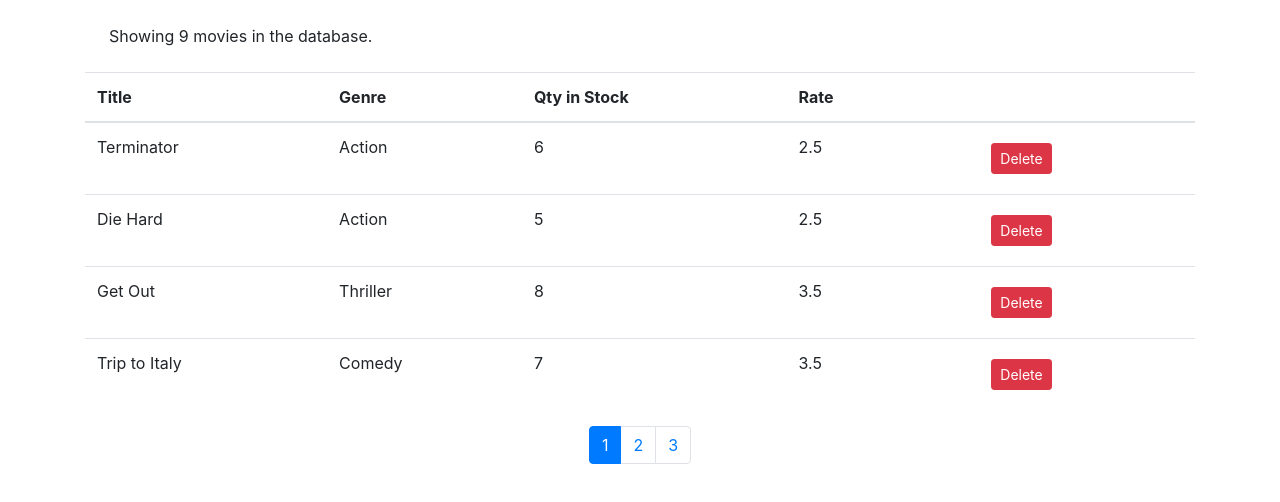
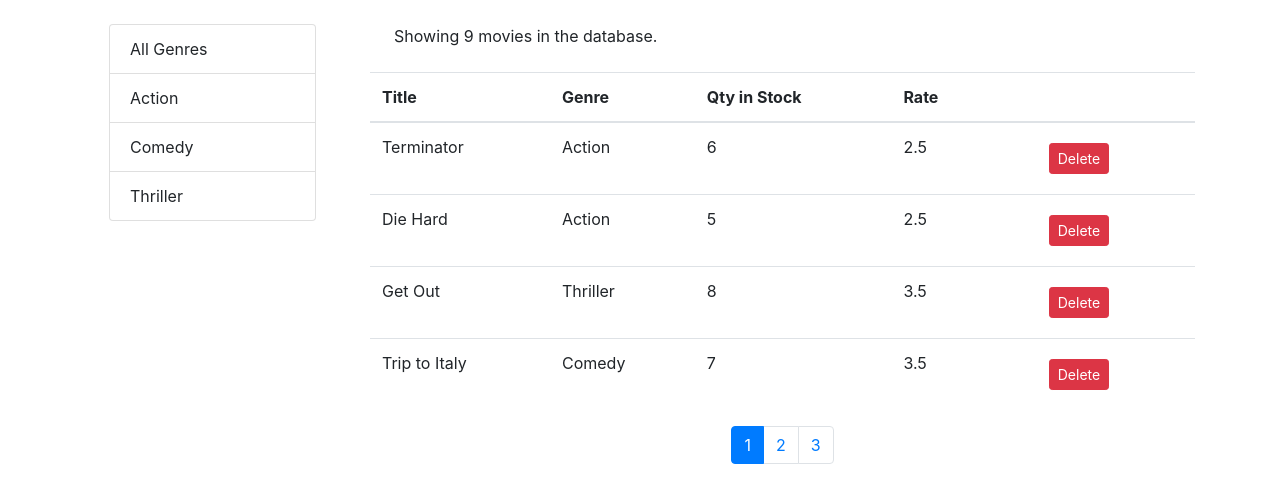
Before and after one commit to enowmbi/Video-Rental-Project-vidly-, a React (Create React App) app: page / in a window 1280 px wide. Shown: the top 502 px of the page. Built offline with nearby package versions, Linux system fonts and the light colour scheme; the HTML template or start-up script is replaced by a standard one.

Commit message:
extract to MoviesTable component and did pagination

```diff
--- a/package.json
+++ b/package.json
@@ -7,7 +7,8 @@
     "bootstrap": "^4.3.1",
     "font-awesome": "^4.7.0",
     "joi": "^14.3.1",
-    "lodash": "^4.17.10",
+    "lodash": "^4.17.11",
+    "prop-types": "^15.7.2",
     "react": "^16.8.4",
     "react-dom": "^16.8.4",
     "react-scripts": "2.1.8",
--- a/src/components/Movies.js
+++ b/src/components/Movies.js
@@ -1,15 +1,24 @@
 import React,{ Component } from 'react';
 import { getMovies } from '../services/fakeMovieService';
-import Like from './common/Like';
+import { getGenres } from '../services/fakeGenreService';
 import Pagination from './common/Pagination';
 import { Paginate } from '../utils/Paginate';
+import ListGroup from './common/ListGroup';
+import MoviesTable from '../components/MoviesTable';
 
 
 class Movies extends Component{
     state ={
-        movies: getMovies(),
+        movies: [],
         pageSize: 4,
-        currentPage:1
+        currentPage:1,
+        genres: [],
+        selectedGenre: ""
+    }
+
+    componentDidMount(){
+        const genres = [{_id:'',name:"All Genres"},...getGenres()]
+        this.setState({movies: getMovies(),genres: genres})
     }
 
     handleDelete=(id)=>{
@@ -21,65 +30,56 @@ class Movies extends Component{
         const movies =[...this.state.movies]
         const index = movies.indexOf(movie)
         movies[index].liked = !movies[index].liked
-
         this.setState({movies: movies})
     }
 
     handlePageChange=(page) =>{
-        console.log(`page ${page} clicked!`)
         this.setState({currentPage: page})
+    }
+
+    handleGenreSelect=(genre)=>{
+        this.setState({selectedGenre: genre, currentPage: 1})
     }
 
     render(){
         if(this.state.movies.length ===0){
-
             return <div className="container"><p className="m-4">There are no movies in the database.</p></div>
         }
 
-        const movies = Paginate(this.state.movies,this.state.currentPage,this.state.pageSize)
+        const filteredMovies = this.state.selectedGenre && this.state.selectedGenre._id ? this.state.movies.filter(m => m.genre._id === this.state.selectedGenre._id) : this.state.movies
+        const movies = Paginate(filteredMovies,this.state.currentPage,this.state.pageSize)
 
         return(
             <div className="container">
-                <p className="m-4"> Showing {this.state.movies.length} {this.state.movies.length > 1? "movies" :"movie"} in the database.</p>
-                <table className="table">
-                    <thead>
-                        <tr>
-                            <th>Title</th>
-                            <th>Genre</th>
-                            <th>Qty in Stock</th>
-                            <th>Rate</th>
-                            <th/>
-                            <th/>
-                        </tr>
-                    </thead>
-                    <tbody>
-                        {movies.map(movie =>(
-                            <tr key={movie._id}>
-                                <td>{movie.title}</td>
-                                <td>{movie.genre.name}</td>
-                                <td>{movie.numberInStock}</td>
-                                <td>{movie.dailyRentalRate}</td>
-                                <td><Like movie={movie} onLike={this.handleLike}/></td>
-                                <td><button className="btn btn-danger btn-sm m-2" onClick={()=>this.handleDelete(movie._id)}>Delete</button> </td>
-                            </tr>
-                        ))}
-                    </tbody>
-                </table>
+                <div className="row">
+                    <div className="col-md-3">
+                        <ListGroup
+                            items={this.state.genres}
+                            onItemSelect={this.handleGenreSelect}
+                            textProperty="name"
+                            valueProperty="_id"
+                            selectedGenre ={this.state.selectedGenre}
+                        />
+                    </div>
+                    <div className="col-md-9">
+                        <p className="m-4"> Showing {filteredMovies.length} {filteredMovies.length > 1? "movies" :"movie"} in the database.</p>
+                        <MoviesTable
+                            movies={movies}
+                            onLiked={this.handleLike}
+                        onDelete={this.handleDelete}/>
+
 
                         <Pagination
-                    itemCount={this.state.movies.length}
+                            itemCount={filteredMovies.length}
                             pageSize={this.state.pageSize}
                             currentPage={this.state.currentPage}
                             onPageChange={this.handlePageChange}
                         />
-
+                    </div>
+                </div>
             </div>
         )
-
-
     }
-
-
 }
 
 export default Movies
--- /dev/null
+++ b/src/components/MoviesTable.js
@@ -0,0 +1,36 @@
+import React from 'react';
+import Like from './common/Like'
+
+const MoviesTable =(props)=>{
+    return(
+        <React.Fragment>
+        <table className="table">
+            <thead>
+                <tr>
+                    <th>Title</th>
+                    <th>Genre</th>
+                    <th>Qty in Stock</th>
+                    <th>Rate</th>
+                    <th/>
+                    <th/>
+                </tr>
+            </thead>
+            <tbody>
+                {props.movies.map(movie =>(
+                    <tr key={movie._id}>
+                        <td>{movie.title}</td>
+                        <td>{movie.genre.name}</td>
+                        <td>{movie.numberInStock}</td>
+                        <td>{movie.dailyRentalRate}</td>
+                        <td><Like movie={movie} onLike={props.onLiked}/></td>
+
+                        <td><button className="btn btn-danger btn-sm m-2" onClick={()=>props.onDelete(movie._id)}>Delete</button> </td>
+                    </tr>
+                ))}
+            </tbody>
+        </table>
+    </React.Fragment>
+    )
+}
+
+export default MoviesTable;
--- /dev/null
+++ b/src/components/common/ListGroup.js
@@ -0,0 +1,21 @@
+import React from 'react';
+
+const ListGroup = (props) =>{
+    return(
+        <div className="list-group m-4">
+            {props.items.map(item=>(
+                <li key={item[props.valueProperty]}
+                    style={{cursor: "pointer"}}
+                    className={props.selectedGenre === item?"list-group-item active":"list-group-item"}
+                    onClick={()=>props.onItemSelect(item)}>
+                    {item[props.textProperty]}
+                </li>
+            ))}
+        </div>)
+}
+ListGroup.defaultProps ={
+    textProperty: 'name',
+    valuProperty: '_id'
+}
+
+export default ListGroup;
```
Also changed, not shown: src/components/common/Pagination.js (+9 -1 lines), 1 other file (tests, documents, lock files or other folders). Lines whose indentation alone changed are shown as unchanged.
